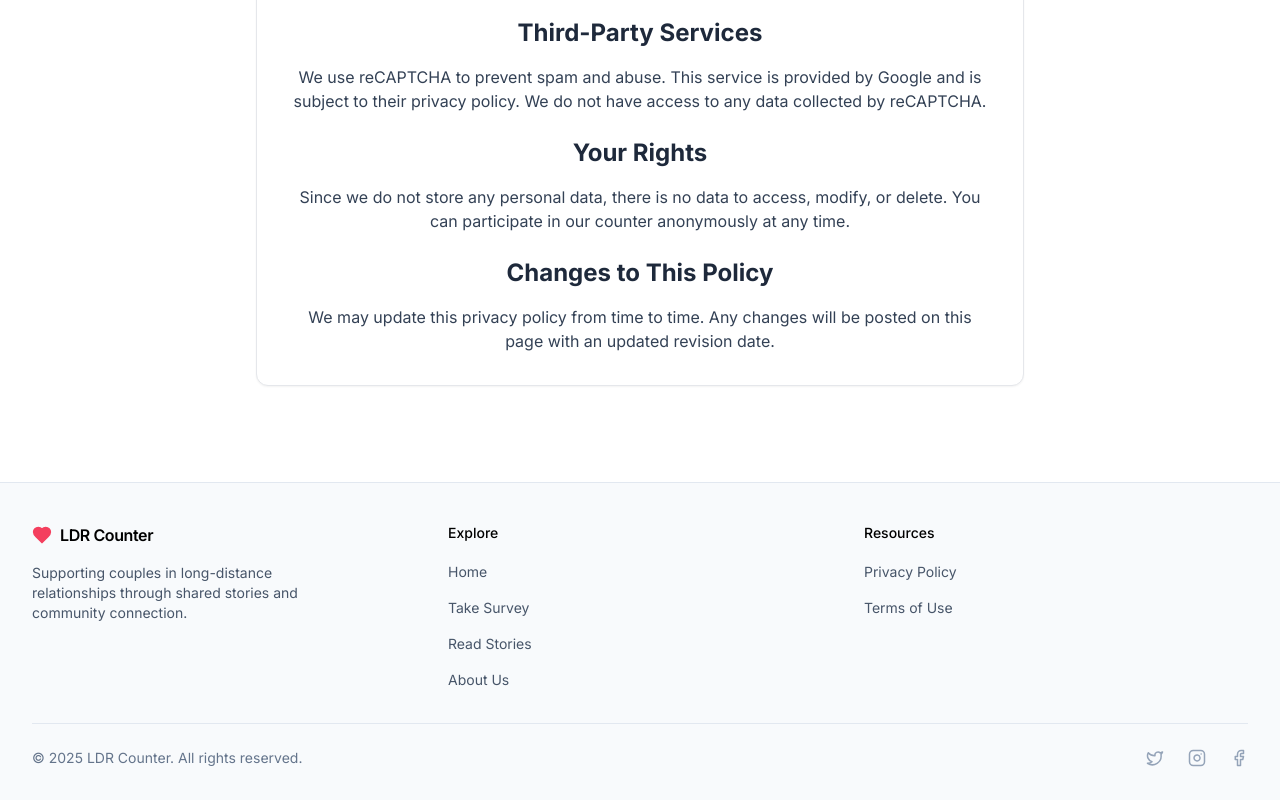
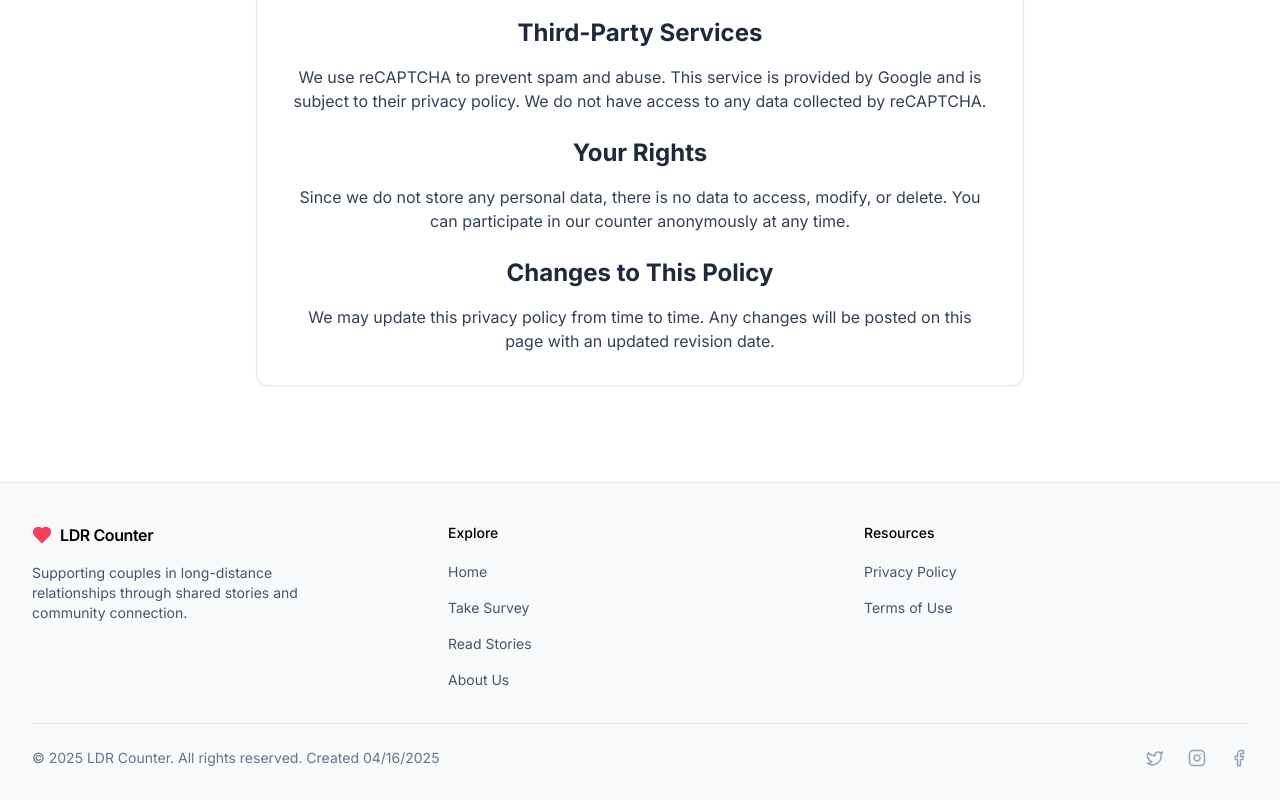
Before and after one commit to userlaws/Long-Distance-Counter, a Next.js app: page /privacy in a window 1280 px wide. Shown: the part 793-1593 px from the top of the page. Built offline with nearby package versions, Linux system fonts and the light colour scheme.

Commit message:
Update footer.tsx
Added a date

```diff
--- a/components/footer.tsx
+++ b/components/footer.tsx
@@ -90,7 +90,7 @@ export default function Footer() {
 
         <div className='border-t border-slate-200 pt-6 flex flex-col md:flex-row justify-between items-center'>
           <p className='text-sm text-slate-500 mb-4 md:mb-0'>
-            &copy; {year} LDR Counter. All rights reserved.
+            &copy; {year} LDR Counter. All rights reserved. Created 04/16/2025
           </p>
           <div className='flex space-x-6'>
             <a
```
